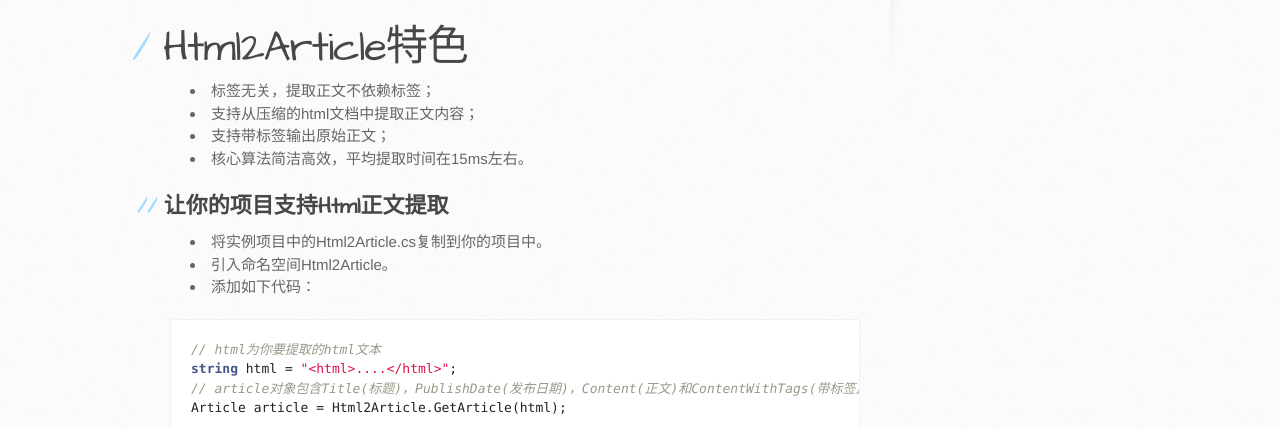
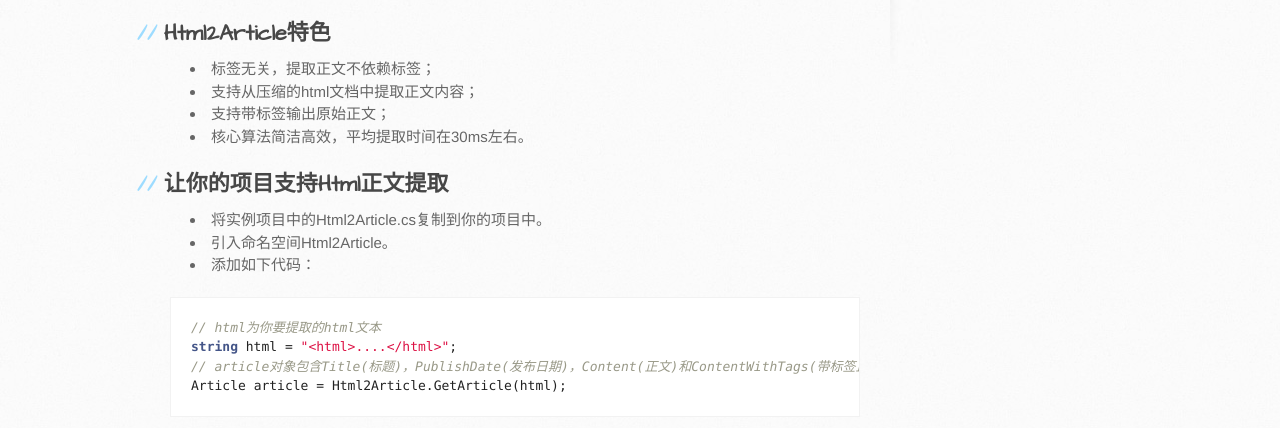
Before and after one commit to stanzhai/Html2Article, a plain HTML site: page index.html in a window 1280 px wide. Shown: the part 672-1100 px from the top of the page. Drawn offline with Linux system fonts and the light colour scheme.

```diff
--- a/index.html
+++ b/index.html
@@ -31,15 +31,15 @@
           <h1>Html2Article</h1>
 
 <p>.NET平台下，一个高效的从Html中提取正文的工具。<br>
-正文提取采用了基于文本密度的提取算法，支持从压缩的Html文档中提取正文，每个页面平均提取时间为15ms，正确率到95%以上。<br><img src="http://blog.stanzhai.com/images/project/Html2Article.png" alt="Html2Article"></p>
+正文提取采用了基于文本密度的提取算法，支持从压缩的Html文档中提取正文，每个页面平均提取时间为30ms，正确率在95%以上。<br><img src="http://blog.stanzhai.com/images/project/Html2Article.png" alt="Html2Article"></p>
 
-<h1>Html2Article特色</h1>
+<h2>Html2Article特色</h2>
 
 <ul>
 <li>标签无关，提取正文不依赖标签；</li>
 <li>支持从压缩的html文档中提取正文内容；</li>
 <li>支持带标签输出原始正文；</li>
-<li>核心算法简洁高效，平均提取时间在15ms左右。</li>
+<li>核心算法简洁高效，平均提取时间在30ms左右。</li>
 </ul><h2>让你的项目支持Html正文提取</h2>
 
 <ul>
```
Also changed, not shown: params.json (+1 -1 lines).
